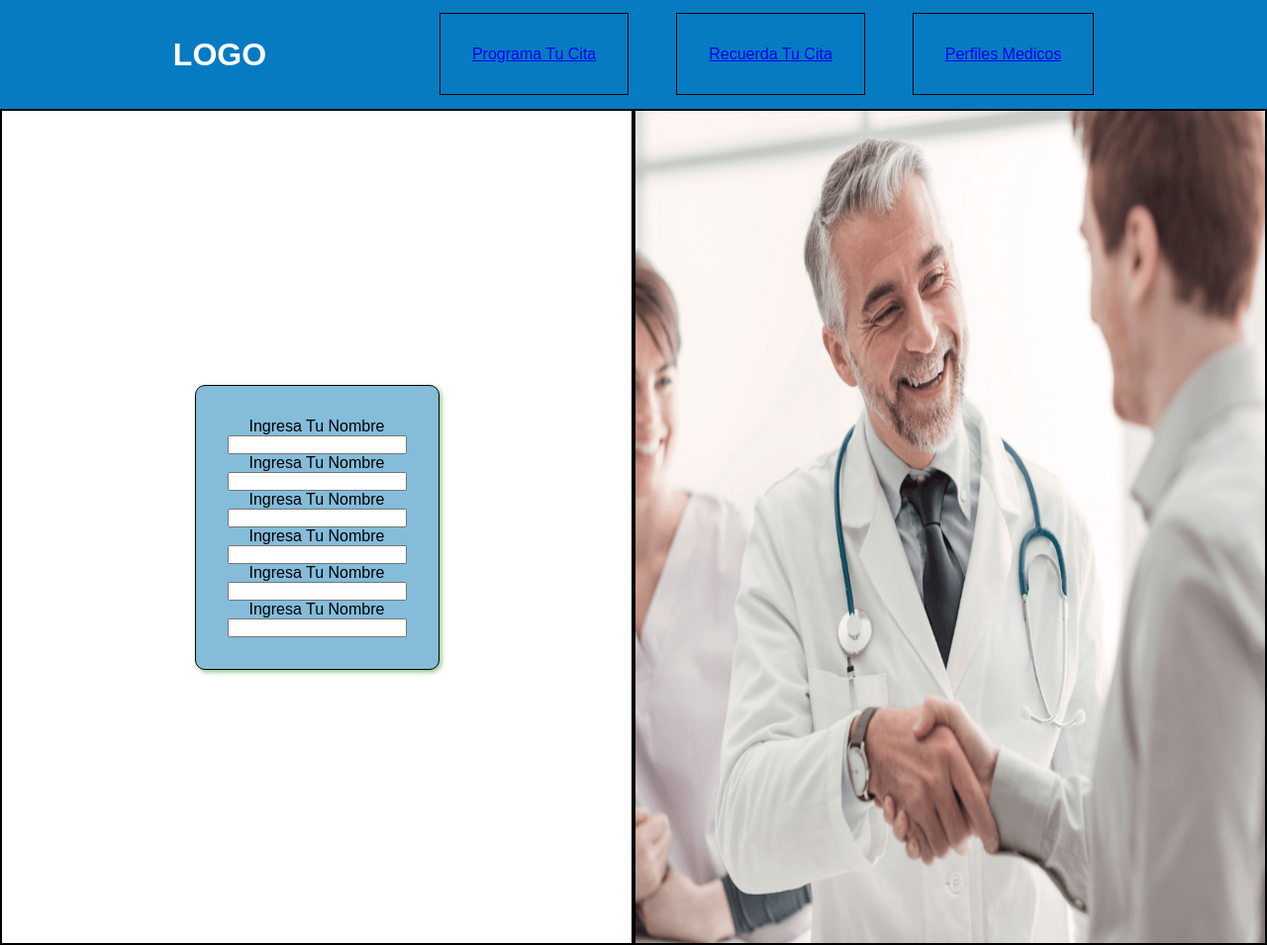
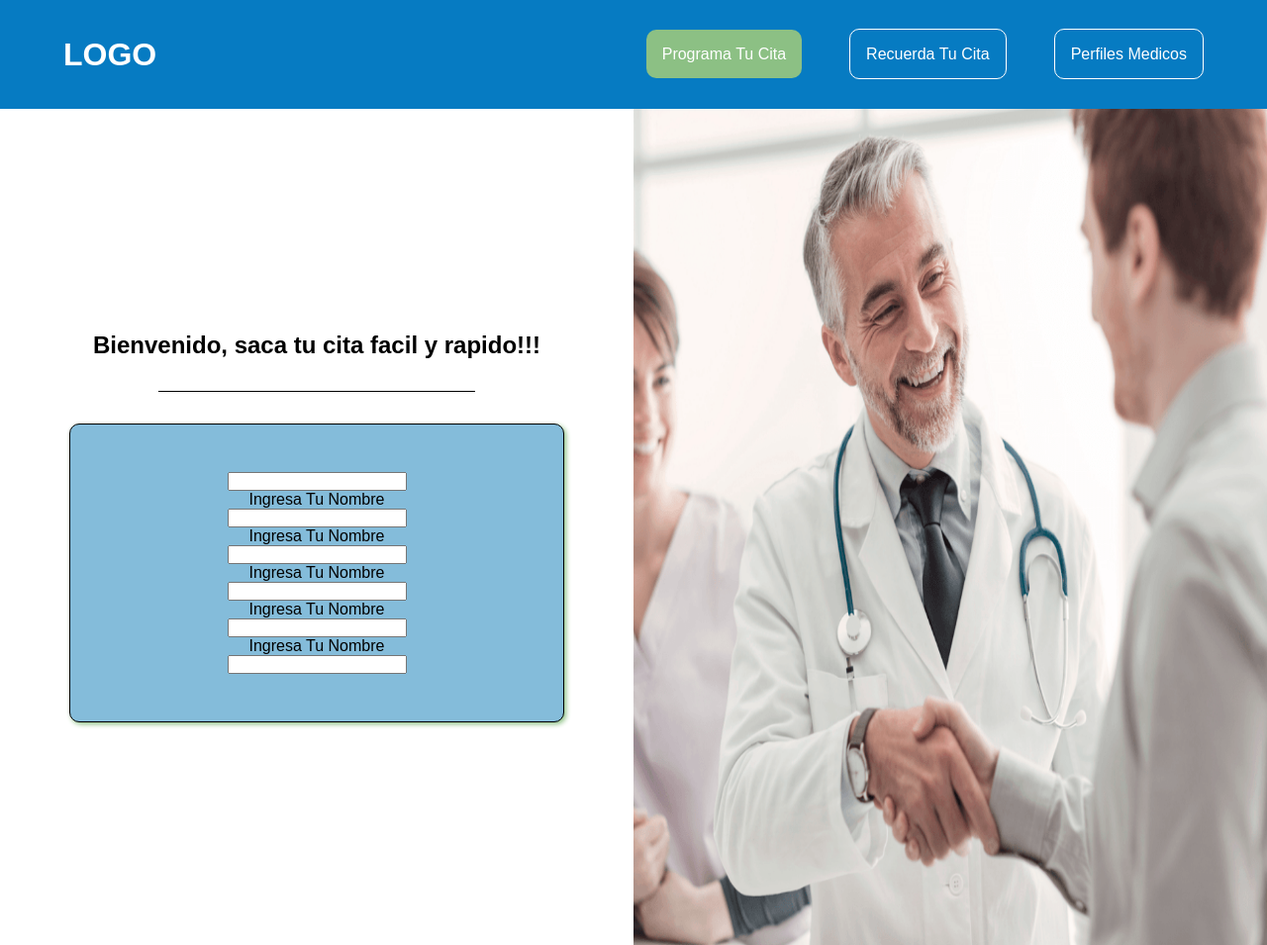
Before and after one commit to JhonZMarin/cuatroaplica_JB, a plain HTML site: page index.html in a window 1280 px wide. Shown: the whole page at 99% size. Drawn offline with Linux system fonts and the light colour scheme.

```diff
--- a/CSS/index.css
+++ b/CSS/index.css
@@ -1,3 +1,15 @@
+:root{
+
+    --font-primary-color:white;
+    --font-second-color:#8CC084;
+
+    --background-primary-color:#067BC2;
+    --background-second-color:#84BCDA;
+    --background-three-color: #8CC084;
+
+
+}
+
 *{
     margin: 0;
     padding: 0;
@@ -7,24 +19,40 @@
 /*  header  */
 .header{
     height: 110px;
+    width: 100%;
+    padding: 0 4rem;
 
 
-    background-color:  #067BC2;
-    color: white;
+    background-color:  var(--background-primary-color);
+    color: var(--font-primary-color);
     display: flex;
-    justify-content: space-evenly;
+    justify-content: space-between;
     align-items: center;
 }
-
+.logo:hover{
+    color: var(--font-second-color) ;
+}
 .header__content{
     display: flex;
     list-style: none;
     gap: 3rem;
 }
-
-.header__button{
-    padding: 2rem;
-    border: 1px solid black;
+.button{
+    color: var(--font-primary-color);
+    border: 1px solid var(--font-primary-color);
+    border-radius: 10px;
+    text-decoration: none;
+    padding: 1rem;
+}
+.button:hover{
+    background-color: #FF785A;
+    border: none;
+    transition: .2s ease-in;
+}
+.header__button--main{
+    color: white;
+    border: none;
+    background-color: var(--background-three-color);
 }
 
 .main{
@@ -40,26 +68,37 @@
     height: 845px;
 
     display: flex;
+    flex-direction: column;
     justify-content: center;
     align-items: center;
 
-    border: 2px solid black;
+    gap: 2rem;
+    /* border: 2px solid black; */
+}
+.line{
+    width: 50%;
+    height: 1px;
+    border: none;
+    background-color: black;
 }
 .main__form{
+
     border: black solid 1px;
-    box-shadow: 2px 2px 5px #8CC084;
+    box-shadow: 2px 2px 5px var(--background-three-color);
     border-radius: 10px;
-    background-color: #84BCDA;
+    background-color: var(--background-second-color);
 
     display: flex;
     flex-direction: column;
     justify-content: center;
     align-items: center;
 
-    padding: 2rem;
+    padding: 3rem;
+
+    width: 500px;
 }
 .figure{
-    border: 2px solid black;
+    /* border: 2px solid black; */
 
     width: 50%;
     height: 845px;
--- /dev/null
+++ b/JS/script.js
@@ -0,0 +1,23 @@
+function imprimirPiramideBocaAbajo(filas) {
+    for (let i = 1; i <= filas; i++) {
+        let linea = '';
+        // Espacios en blanco antes de los números
+        for (let j = 1; j < i; j++) {
+            linea += ' ';
+        }
+
+        // Números en orden descendente (excepto el 1)
+        for (let k = filas; k >= i; k--) {
+            linea += k;
+        }
+
+        // Números en orden ascendente
+        for (let l = i + 1; l <= filas; l++) {
+            linea += l;
+        }
+
+        console.log(linea); // Imprimir la línea
+    }
+}
+
+imprimirPiramideBocaAbajo(10);
--- a/index.html
+++ b/index.html
@@ -1,5 +1,5 @@
 <!DOCTYPE html>
-<html lang="en">
+<html lang="es">
 <head>
     <meta charset="UTF-8">
     <meta name="viewport" content="width=device-width, initial-scale=1.0">
@@ -14,17 +14,17 @@
         <h1 class="logo">LOGO</h1>
         <ul class="header__content">
             <li>
-                <a class="header__button" href="#">
+                <a class="button header__button--main" href="#">
                     Programa Tu Cita
                 </a>
             </li>
             <li>
-                <a class="header__button" href="#">
+                <a class="button" href="#">
                     Recuerda Tu Cita
                 </a>
             </li>
             <li>
-                <a class="header__button" href="#">
+                <a class="button" href="#">
                     Perfiles Medicos
                 </a>
             </li>
@@ -32,8 +32,9 @@
     </header>
     <main class="main">
         <section class="main__section">
+            <h2>Bienvenido, saca tu cita facil y rapido!!!</h2>
+            <hr class="line">
             <form class="main__form" action="">
-                <label for="">Ingresa Tu Nombre</label>
                 <input type="text">
                 <label for="">Ingresa Tu Nombre</label>
                 <input type="text">
@@ -51,5 +52,6 @@
             <img class="img" src="./IMG/salud.png" alt="">
         </figure>
     </main>
+    <script src="./JS/script.js"></script>
 </body>
 </html>
```
